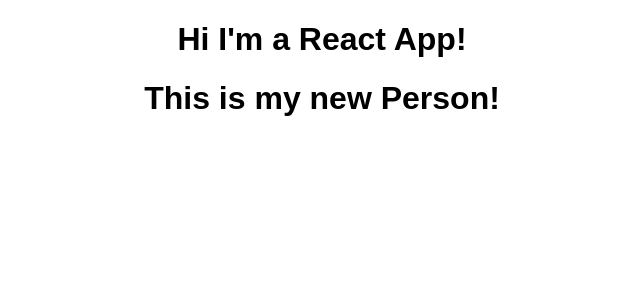
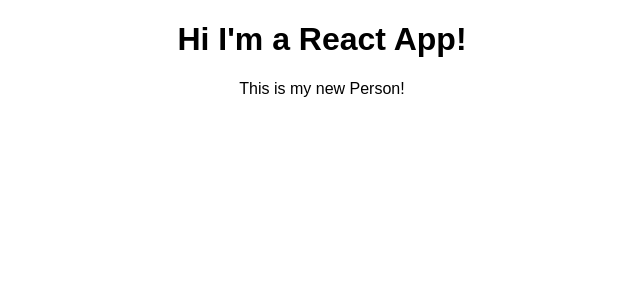
Before and after one commit to PawelKurpinski/React, a React (Create React App) app in the folder reactLandingPage/react-landing-page/: page / in a window 1280 px wide. Shown: the top 300 px of the page, without its empty margins (318-958 px from the left). Built offline with nearby package versions, Linux system fonts and the light colour scheme.

Commit message:
react training

```diff
--- a/reactLandingPage/react-landing-page/src/Person/Person.js
+++ b/reactLandingPage/react-landing-page/src/Person/Person.jsx
@@ -2,7 +2,7 @@ import React from 'react';
 
 const person = () => {
     return (
-        <h1>This is my new Person!</h1>
+        <p>This is my new Person!</p>
     )
 };
 
```
